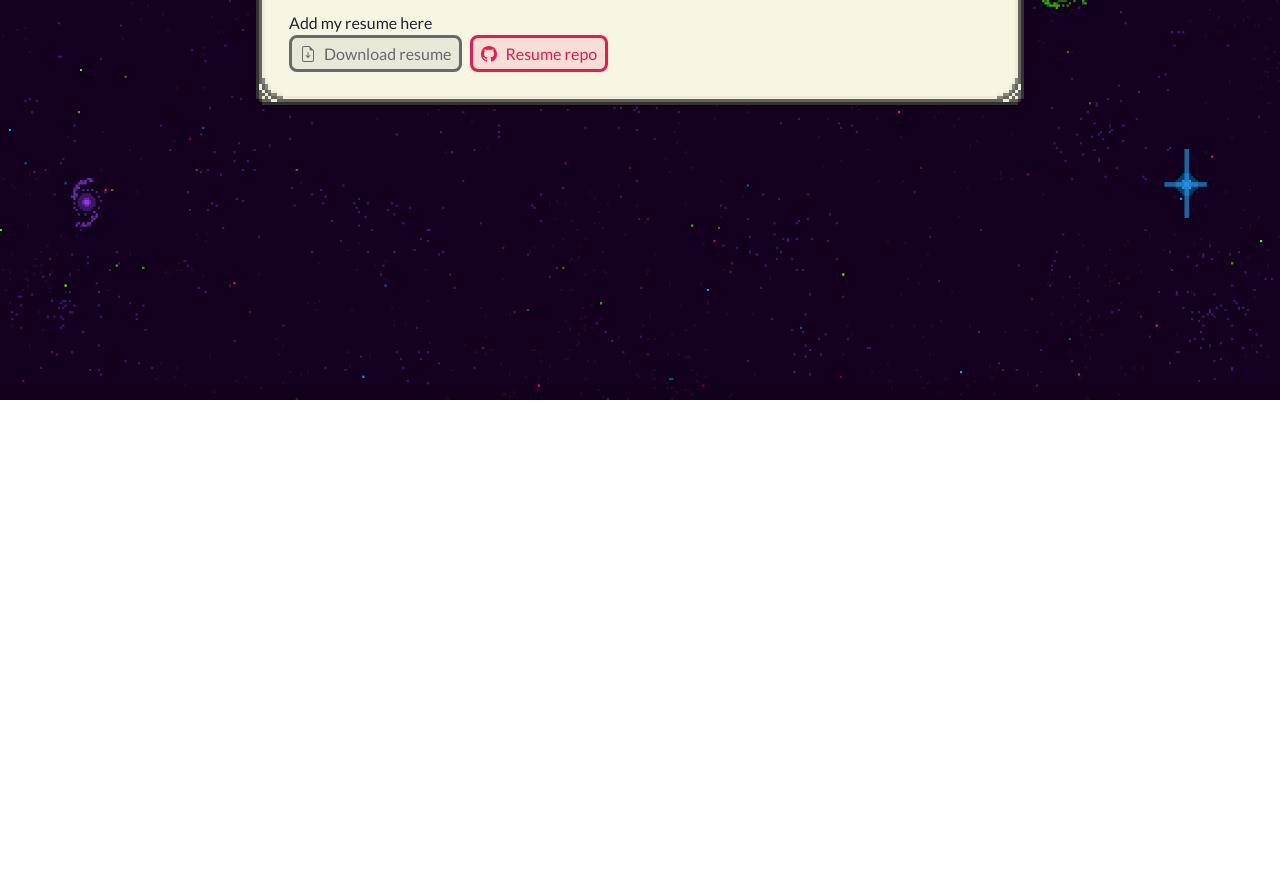
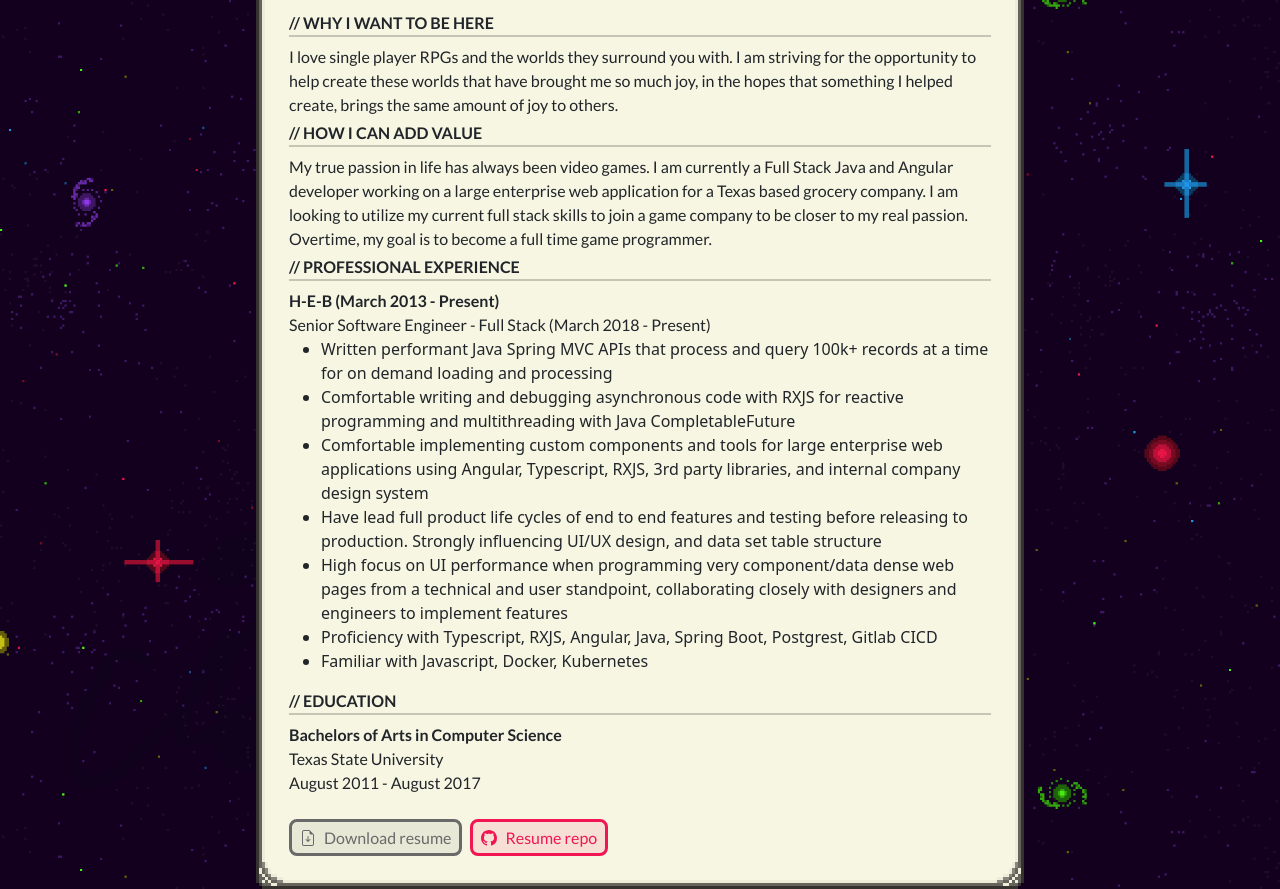
Before and after one commit to DevByColton/cohmoe, an Angular app: page /resume in a window 1280 px wide. Shown: the part 400-1289 px from the top of the page. Before the commit the page ends 800 px from the top, so only its background shows below. Built offline with nearby package versions, Linux system fonts and the light colour scheme.

Commit message:
Added resume details to resume component Added download for resume

```diff
--- a/src/app/app.config.ts
+++ b/src/app/app.config.ts
@@ -2,7 +2,11 @@
 import { provideRouter } from '@angular/router';
 
 import { routes } from './app.routes';
+import {provideHttpClient} from '@angular/common/http';
 
 export const appConfig: ApplicationConfig = {
-  providers: [provideRouter(routes)]
+  providers: [
+    provideRouter(routes),
+    provideHttpClient()
+  ]
 };
--- a/src/app/articles/resume/resume.component.html
+++ b/src/app/articles/resume/resume.component.html
@@ -1,6 +1,29 @@
 <app-article-card [$title]="'Colton Morales Resume'">
 
-  <p>Add my resume here</p>
+  <p class="lato-bold">// WHY I WANT TO BE HERE</p>
+  <hr class="mb-2">
+  <p class="mb-1">I love single player RPGs and the worlds they surround you with. I am striving for the opportunity to help create these worlds that have brought me so much joy, in the hopes that something I helped create, brings the same amount of joy to others.</p>
+  <p class="lato-bold">// HOW I CAN ADD VALUE</p>
+  <hr class="mb-2">
+  <p class="mb-1">My true passion in life has always been video games. I am currently a Full Stack Java and Angular developer working on a large enterprise web application for a Texas based grocery company. I am looking to utilize my current full stack skills to join a game company to be closer to my real passion. Overtime, my goal is to become a full time game programmer.</p>
+  <p class="lato-bold">// PROFESSIONAL EXPERIENCE</p>
+  <hr class="mb-2">
+  <p class="lato-bold">H-E-B (March 2013 - Present)</p>
+  <p>Senior Software Engineer - Full Stack (March 2018 - Present)</p>
+  <ul>
+    <li>Written performant Java Spring MVC APIs that process and query 100k+ records at a time for on demand loading and processing</li>
+    <li>Comfortable writing and debugging asynchronous code with RXJS for reactive programming and multithreading with Java CompletableFuture</li>
+    <li>Comfortable implementing custom components and tools for large enterprise web applications using Angular, Typescript, RXJS, 3rd party libraries, and internal company design system</li>
+    <li>Have lead full product life cycles of end to end features and testing before releasing to production. Strongly influencing UI/UX design, and data set table structure</li>
+    <li>High focus on UI performance when programming very component/data dense web pages from a technical and user standpoint, collaborating closely with designers and engineers to implement features</li>
+    <li>Proficiency with Typescript, RXJS, Angular, Java, Spring Boot, Postgrest, Gitlab CICD</li>
+    <li>Familiar with Javascript, Docker, Kubernetes</li>
+  </ul>
+  <p class="lato-bold">// EDUCATION</p>
+  <hr class="mb-2">
+  <p class="lato-bold">Bachelors of Arts in Computer Science</p>
+  <p>Texas State University</p>
+  <p>August 2011 - August 2017</p>
 
   <app-button
           class="me-2"
--- a/src/app/articles/resume/resume.component.ts
+++ b/src/app/articles/resume/resume.component.ts
@@ -1,6 +1,7 @@
-import {ChangeDetectionStrategy, Component} from '@angular/core';
+import {ChangeDetectionStrategy, Component, inject} from '@angular/core';
 import {ArticleCardComponent} from '../../shared/components/article-card/article-card.component';
 import {ButtonComponent} from '../../shared/button/button.component';
+import {HttpClient} from '@angular/common/http';
 
 @Component({
   selector: 'app-resume',
@@ -14,7 +15,24 @@
 })
 export class ResumeComponent {
 
-  downloadResume() {
-    console.log('TODO, handle download resume click');
+  private http: HttpClient = inject(HttpClient);
+  private readonly resumePath: string = '/assets/Colton Morales Resume.pdf';
+
+  downloadResume(): void {
+    const resumeDownloadSub = this.http.get(this.resumePath, { responseType: 'blob' }).subscribe({
+      next: (data: Blob) => {
+        const link: HTMLAnchorElement = document.createElement('a');
+        link.href = window.URL.createObjectURL(data);
+        link.download = 'Colton Morales Resume.pdf';
+        link.click();
+        window.URL.revokeObjectURL(link.href);
+      },
+      error: () => {
+        console.error('Error retrieving Resume pdf');
+      },
+      complete: () => {
+        resumeDownloadSub?.unsubscribe();
+      }
+    });
   }
 }
--- a/src/app/shared/components/article-card/article-card.component.html
+++ b/src/app/shared/components/article-card/article-card.component.html
@@ -1,11 +1,11 @@
 <div class="card article-border w-100 mb-md-4 mb-3">
   <div class="card-body pt-1">
 
-    <div class="d-flex w-100 align-items-center mb-md-3 mb-2">
-      <p class="lato-bold fs-4 m-0 me-auto">{{$title()}}</p>
+    <p class="lato-bold fs-4 m-0 me-auto">{{$title()}}</p>
+
+    <div class="mt-md-3 mt-2 mb-md-4 mb-3">
+      <ng-content />
     </div>
-
-    <ng-content />
 
     <div class="d-flex flex-md-row flex-column">
       <ng-content select="app-button" />
--- a/src/styles.scss
+++ b/src/styles.scss
@@ -88,3 +88,8 @@
   padding: 1rem;
   background: transparent;
 }
+
+hr {
+  border: 1px solid #33322f !important;
+  margin: 0 !important;
+}
```
Also changed, not shown: src/assets/Background.png, 1 other file (tests, documents, lock files or other folders).
